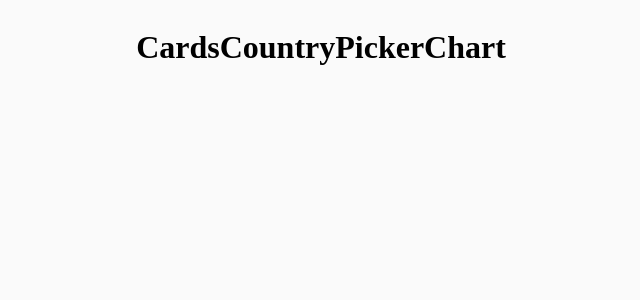
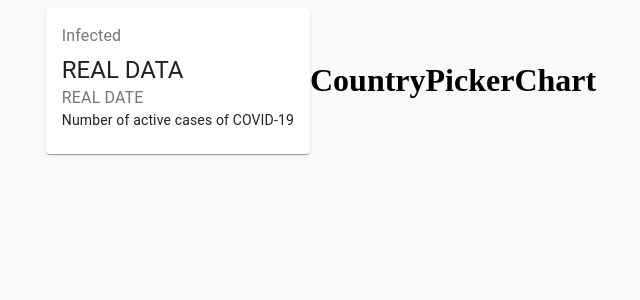
Before and after one commit to jindazhao/COVID-19-TRACKER, a React (Create React App) app: page / in a window 1280 px wide. Shown: the top 300 px of the page, without its empty margins (319-959 px from the left). Built offline with nearby package versions, Linux system fonts and the light colour scheme; no server answers.

Commit message:
implemented Cards.jsx

```diff
--- a/src/App.js
+++ b/src/App.js
@@ -18,12 +18,12 @@
 
     async componentDidMount() {
         const fetchedData = await fetchData();
-        this.setState({data: data});
+        this.setState({data: fetchedData});
     }
 
 
     render() {
-        const { data } = this.state;
+        const {data} = this.state;
 
         return (
             <div className={styles.container}>
--- a/src/components/Cards/Cards.jsx
+++ b/src/components/Cards/Cards.jsx
@@ -1,10 +1,26 @@
 import React from 'react';
+import { Card, CardContent, Typography, Grid } from '@material-ui/core';
+
+import styles from './Cards.module.css';
 
 const Cards = (props) => {
 
 
     return (
-        <h1>Cards</h1>
+        <div classname={styles.container}>
+            <Grid coniner spacing={3} justify="center">
+                <Grid item component={Card}>
+                    <CardContent>
+                        <Typography color="textSecondary" gutterBottom>Infected</Typography>
+                        <Typography variant="h5">REAL DATA</Typography>
+                        <Typography color="textSecondary">REAL DATE</Typography>
+                        <Typography variant="body2">Number of active cases of COVID-19</Typography>
+                    </CardContent>
+                </Grid>
+            </Grid>
+
+
+        </div>
     )
 }
 
```
